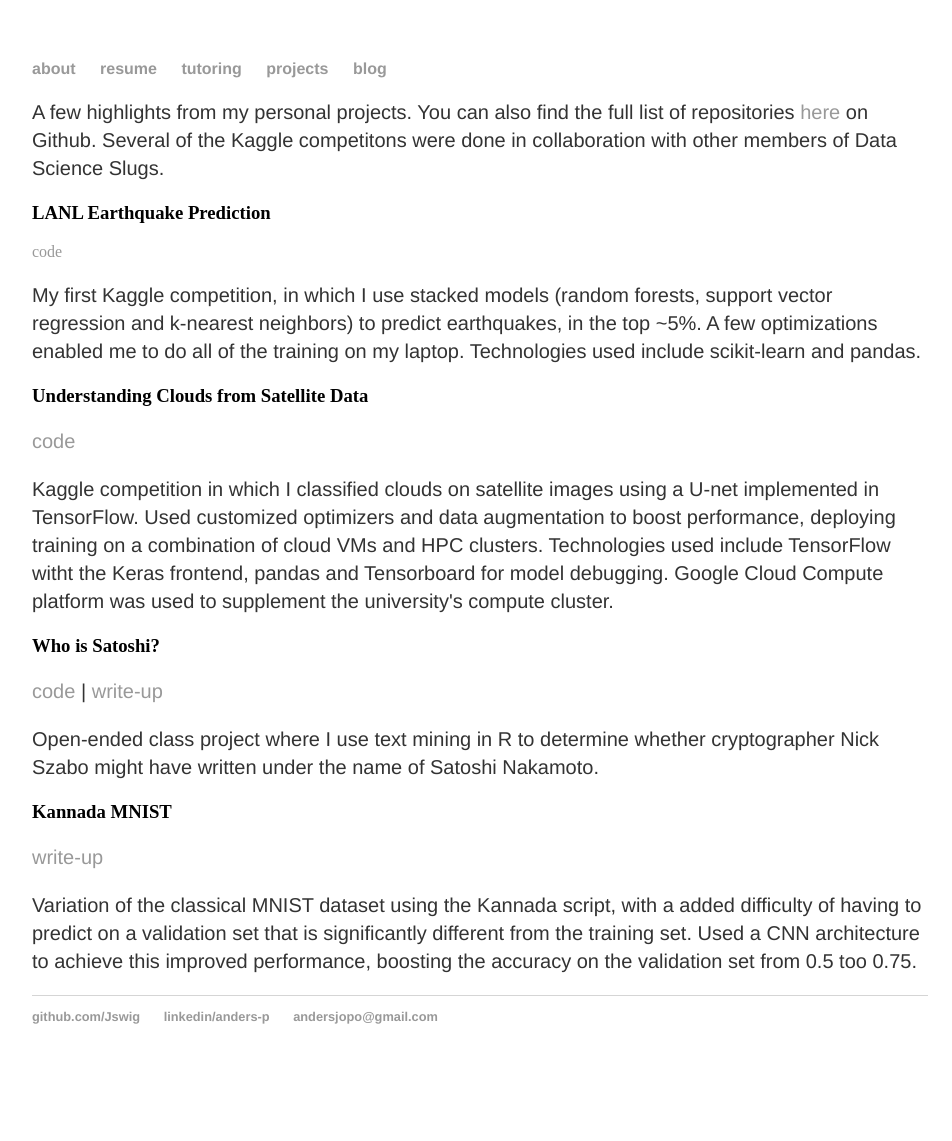
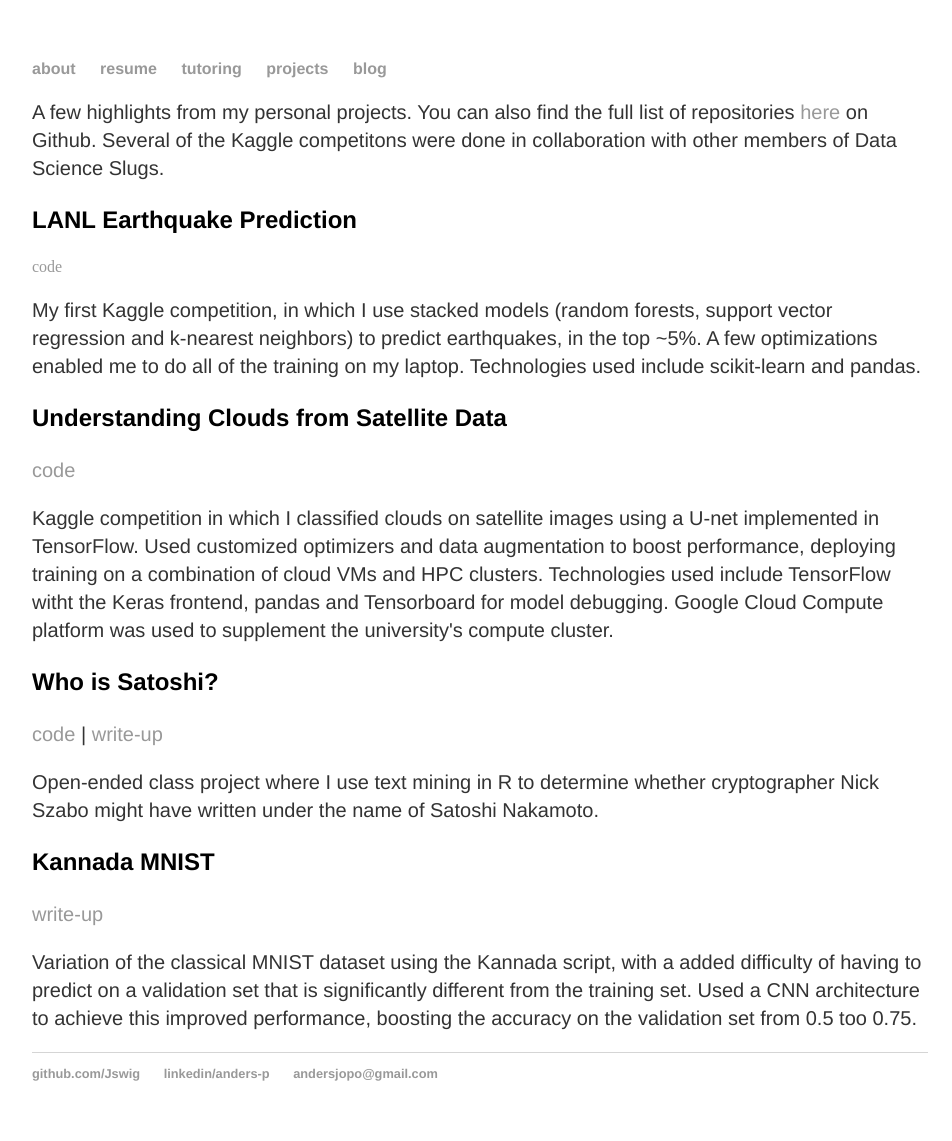
Before and after one commit to Jswig/Jswig.github.io, a Jekyll site: the page built from projects/index.html, in a window 1280 px wide. Shown: the whole page, without its empty margins (160-1112 px from the left). Built offline with Jekyll 4.4.1, drawn with Linux system fonts in a browser that asks for light colours; before the commit the page ends 1084 px from its top, so only the background shows below that.

Commit message:
portfolio page

```diff
--- a/css/main.css
+++ b/css/main.css
@@ -27,6 +27,12 @@ h2 {
     font-size: 2em;
     font-family:'Helvetica', 'Arial', 'Sans-Serif';
 }
+
+h3 {
+    font-size: 1.5em;
+    font-family:'Helvetica', 'Arial', 'Sans-Serif';
+}
+
 p {
     font-size: 1.25em;
     line-height: 1.4em;
```
